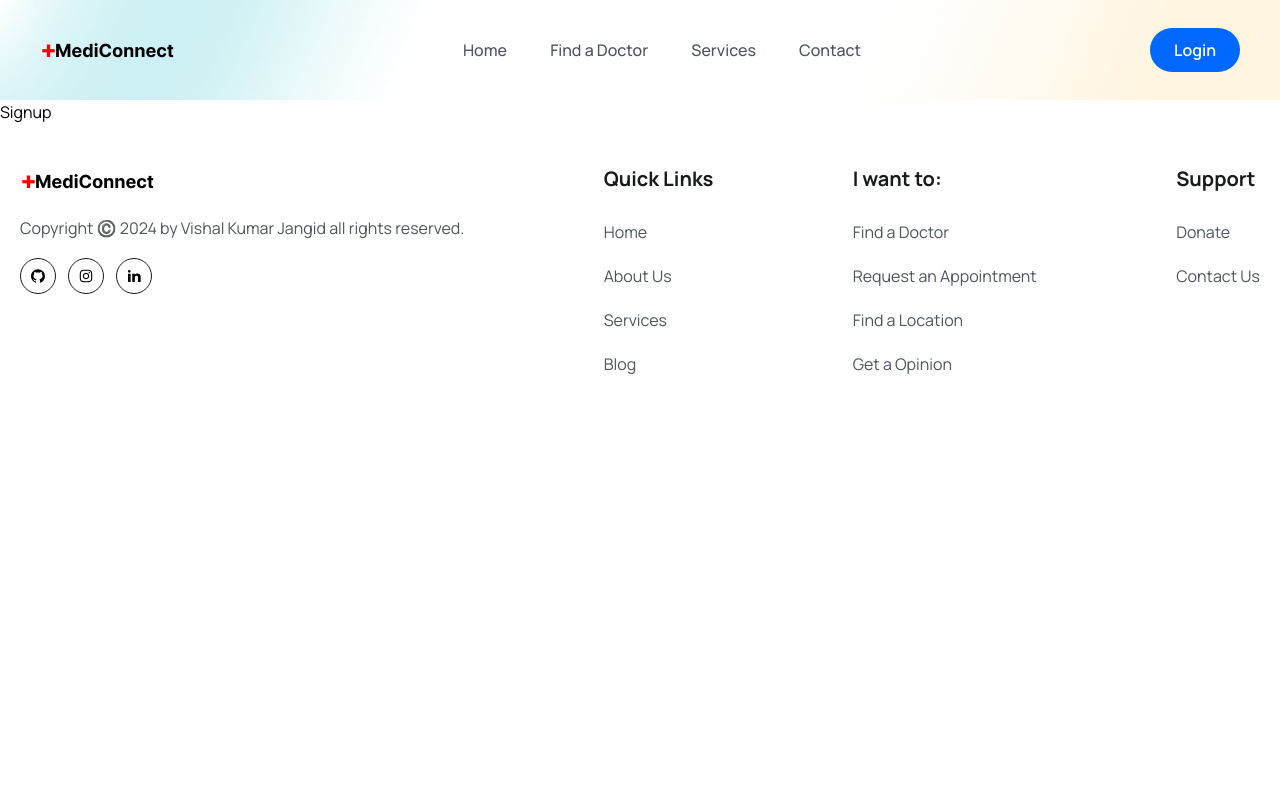
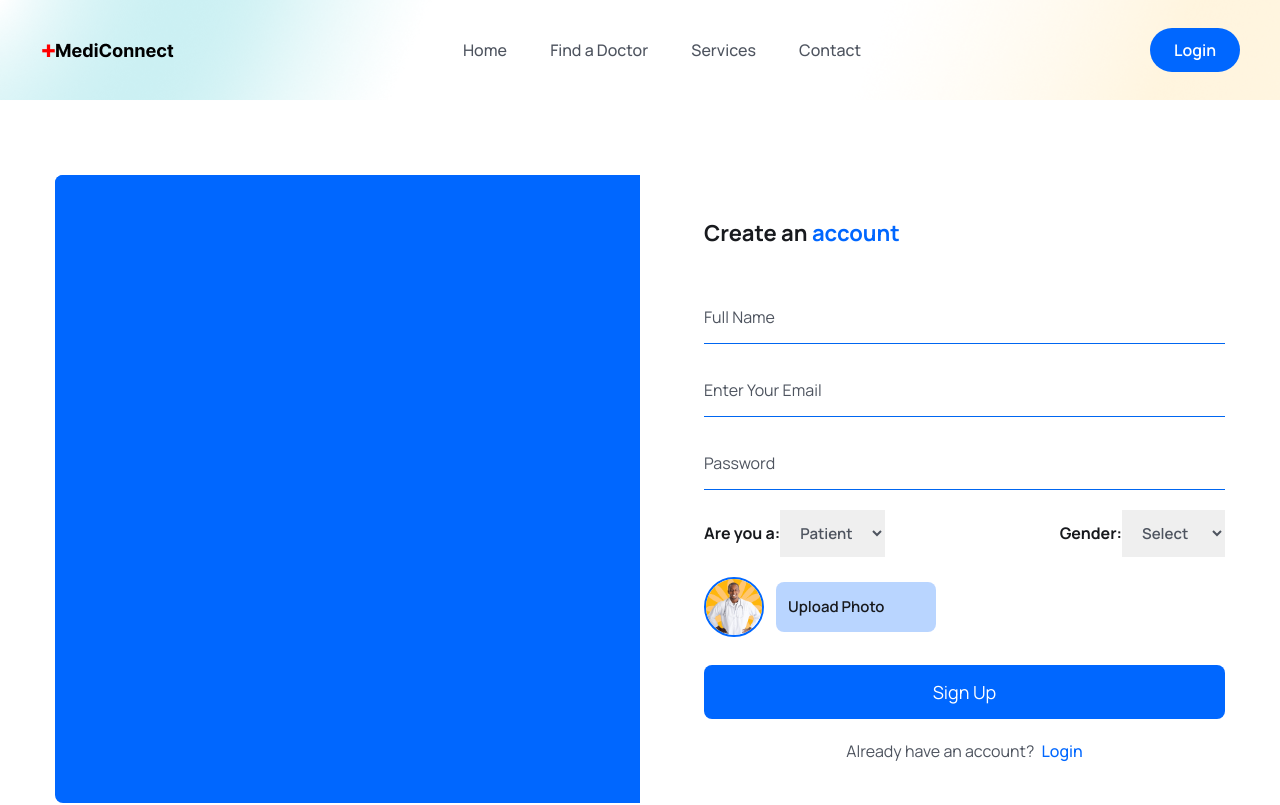
Before and after one commit to vishalkj2002/MediConnect, a React (Vite) app in the folder Frontend/: page /register in a window 1280 px wide. Shown: the top 805 px of the page. Built offline with nearby package versions, Linux system fonts and the light colour scheme.

Commit message:
Updated login and sign up pages

```diff
--- a/Frontend/src/pages/Login.jsx
+++ b/Frontend/src/pages/Login.jsx
@@ -1,10 +1,34 @@
-import React from 'react';
+import React, { useState } from 'react';
+import {Link} from 'react-router-dom';
 
 const Login = () => {
+  const [formData, setFormData] = useState({
+    email: '',
+    password: '',
+  });
+  const handleInputChange = e => {
+    setFormData({...formData, [e.target.name]: e.target.value})
+  };
+
   return (
-    <div>
-      Login
-    </div>
+    <section className='px-5 lg:px-0'>
+      <div className='w-full max-w-[570px] mx-auto rounded-lg shadow-md md:p-10'>
+        <h3 className='text-headingColor text-[22px] leading-9 font-bold mb-10'>Hello! <span className='text-primaryColor'>Welcome</span> Back 🎉</h3>
+
+        <form className='py-4 md:py-0' action="">
+          <div className="mb-5">
+            <input type="email" placeholder='Enter Your Email' name='email' value={formData.email} onChange={handleInputChange} className='w-full py-3 border-b border-solid border-[#0066f1] focus:outline-none focus:border-b-primaryColor text-[16px] leading-7 text-headingColor placeholder:text-textColor cursor-pointer' required />
+          </div>
+          <div className="mb-5">
+            <input type="password" placeholder='Password' name='password' value={formData.password} onChange={handleInputChange} className='w-full py-3 border-b border-solid border-[#0066f1] focus:outline-none focus:border-b-primaryColor text-[16px] leading-7 text-headingColor placeholder:text-textColor cursor-pointer' required />
+          </div>
+          <div className='mt-7'>
+            <button type='submit' className='w-full bg-primaryColor text-white text-[18px] leading-[30px] rounded-lg px-4 py-3'>Login</button>
+          </div>
+          <p className='mt-5 text-textColor text-center'>Don&apos;t have an account? <Link to='/register' className='text-primaryColor font-medium ml-1'>Register</Link></p>
+        </form>
+      </div>
+    </section>
   )
 }
 
--- a/Frontend/src/pages/Signup.jsx
+++ b/Frontend/src/pages/Signup.jsx
@@ -1,10 +1,89 @@
-import React from 'react';
+import React, { useState } from 'react';
+import signupImg from '../assets/images/signup.gif';
+import avatar from '../assets/images/doctor-img01.png';
+import { Link } from 'react-router-dom';
 
 const Signup = () => {
+  const [selectedFile, setSelectedFile] = useState(null);
+  const [previewURL, setPreviewURL] = useState('');
+  const [formData, setFormData] = useState({
+    name: '',
+    email: '',
+    password: '',
+    photo: selectedFile,
+    gender: '',
+    role: 'patient'
+  });
+  const handleInputChange = e => {
+    setFormData({...formData, [e.target.name]: e.target.value})
+  };
+  const handleFileInputChange = async(event) => {
+    const file = event.target.files[0];
+  };
+  const submitHandler = async event => {
+    event.preventDefault();
+  };
+
   return (
-    <div>
-      Signup
-    </div>
+    <section className='px-5 xl:px-0'>
+      <div className='max-w-[1170px] mx-auto'>
+        <div className='grid grid-cols-1 lg:grid-cols-2'>
+          <div className='hidden lg:block bg-primaryColor rounded-l-lg'>
+            <figure className='rounded-l-lg'>
+              <img src={signupImg} alt="" className='w-full rounded-l-lg' />
+            </figure>
+          </div>
+
+          <div className='rounded-l-lg lg:pl-16 py-10'>
+            <h3 className='text-headingColor text-[22px] leading-9 font-bold mb-10'>Create an <span className='text-primaryColor'>account</span></h3>
+
+            <form action="" onSubmit={submitHandler}>
+              <div className="mb-5">
+                <input type="text" placeholder='Full Name' name='name' value={formData.name} onChange={handleInputChange} className='w-full pr-4 py-3 border-b border-solid border-[#0066f1] focus:outline-none focus:border-b-primaryColor text-[16px] leading-7 text-headingColor placeholder:text-textColor cursor-pointer' required />
+              </div>
+              <div className="mb-5">
+                <input type="email" placeholder='Enter Your Email' name='email' value={formData.email} onChange={handleInputChange} className='w-full pr-4 py-3 border-b border-solid border-[#0066f1] focus:outline-none focus:border-b-primaryColor text-[16px] leading-7 text-headingColor placeholder:text-textColor cursor-pointer' required />
+              </div>
+              <div className="mb-5">
+                <input type="password" placeholder='Password' name='password' value={formData.password} onChange={handleInputChange} className='w-full pr-4 py-3 border-b border-solid border-[#0066f1] focus:outline-none focus:border-b-primaryColor text-[16px] leading-7 text-headingColor placeholder:text-textColor cursor-pointer' required />
+              </div>
+              <div className='mb-5 flex items-center justify-between'>
+                <label className='text-headingColor font-bold text-[16px] leading-7'>
+                  Are you a:
+                  <select name="role" value={formData.role} onChange={handleInputChange} className='text-textColor font-semibold text-[15px] leading-7 px-4 py-3 focus:outline-none' id="">
+                    <option value="patient">Patient</option>
+                    <option value="doctor">Doctor</option>
+                  </select>
+                </label>
+                <label className='text-headingColor font-bold text-[16px] leading-7'>
+                  Gender:
+                  <select name="gender" value={formData.gender} onChange={handleInputChange} className='text-textColor font-semibold text-[15px] leading-7 px-4 py-3 focus:outline-none' id="">
+                    <option value="">Select</option>
+                    <option value="male">Male</option>
+                    <option value="female">Female</option>
+                    <option value="other">Other</option>
+                  </select>
+                </label>
+              </div>
+              <div className='mb-5 flex items-center gap-3'>
+                <figure className='w-[60px] h-[60px] rounded-full border-2 border-solid border-primaryColor flex items-center justify-center'>
+                  <img src={avatar} alt="" className='w-full rounded-full' />
+                </figure>
+                <div className='relative w-[160px] h-[50px]'>
+                  <input type="file" name='photo' id='customFile' onChange={handleFileInputChange} accept='.jpg, .png' className='absolute top-0 left-0 w-full h-full opacity-0 cursor-pointer' />
+                  <label htmlFor="customFile" className='absolute top-0 left-0 w-full h-full flex items-center px-[0.75rem] py-[0.375rem] text-[15px] leading-6 overflow-hidden bg-[#0066ff46] text-headingColor font-semibold rounded-lg truncate cursor-pointer'>Upload Photo</label>
+                </div>
+              </div>
+
+              <div className='mt-7'>
+                <button type='submit' className='w-full bg-primaryColor text-white text-[18px] leading-[30px] rounded-lg px-4 py-3'>Sign Up</button>
+              </div>
+              <p className='mt-5 text-textColor text-center'>Already have an account? <Link to='/login' className='text-primaryColor font-medium ml-1'>Login</Link></p>
+            </form>
+          </div>
+        </div>
+      </div>
+    </section>
   )
 }
 
```
